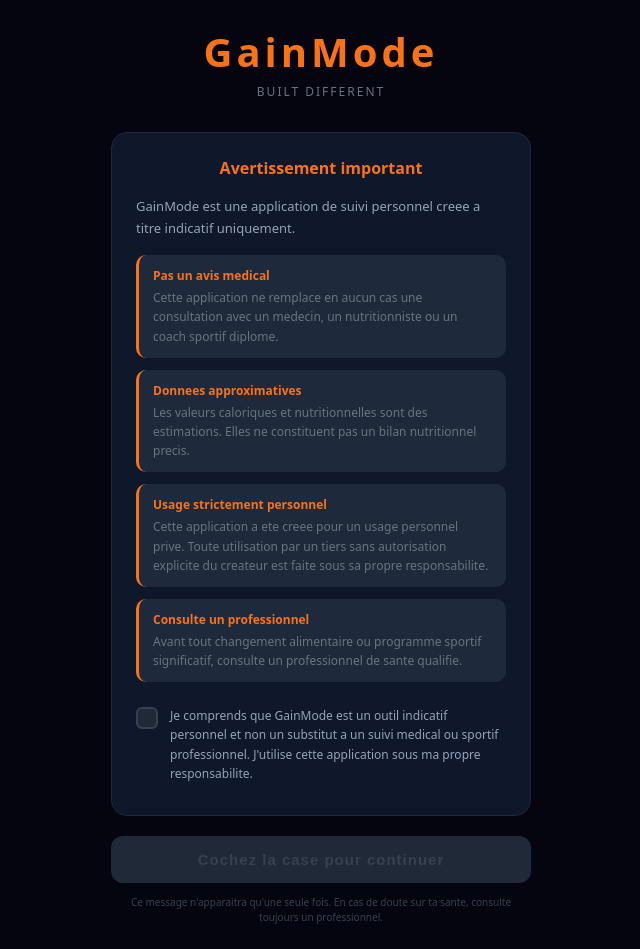
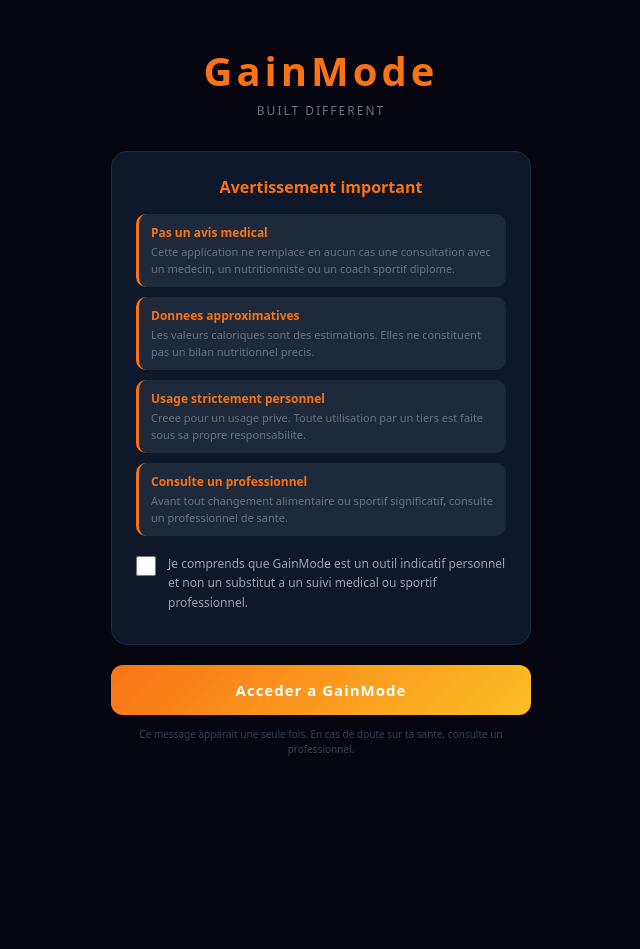
Before and after one commit to elde0777/prisedepoid, a React (Vite) app: page / in a window 1280 px wide. Shown: the whole page, without its empty margins (319-959 px from the left). After the commit the page ends 850 px from the top, so only its background shows below. Built offline with nearby package versions, Linux system fonts and the light colour scheme; the HTML template or start-up script is replaced by a standard one.

Commit message:
fix App.jsx

```diff
--- a/src/App.jsx
+++ b/src/App.jsx
@@ -782,9 +782,7 @@
     setShowApp(true);
   };
 
-  if (!showApp) {
-    return <DisclaimerScreen onAccept={acceptDisclaimer} />;
-  }
+  // showApp controls which screen to show inline
 
   const day = db[date] || { meals:{ breakfast:[], lunch:[], snack:[], dinner:[] }, weight:null, sleep:null, exercises:[] };
 
@@ -888,6 +886,64 @@
 
   return (
     <div style={S.root}>
+      {!showApp && (
+        <div style={{
+          position:"fixed",inset:0,background:"#050510",display:"flex",
+          flexDirection:"column",alignItems:"center",justifyContent:"center",
+          padding:"24px",fontFamily:"system-ui,sans-serif",zIndex:9999,overflowY:"auto"
+        }}>
+          <div style={{maxWidth:420,width:"100%"}}>
+            <div style={{textAlign:"center",marginBottom:32}}>
+              <div style={{fontSize:40,fontWeight:900,color:"#f97316",letterSpacing:4}}>GainMode</div>
+              <div style={{fontSize:12,color:"#6b7280",letterSpacing:2,marginTop:4}}>BUILT DIFFERENT</div>
+            </div>
+            <div style={{background:"#0f172a",border:"1px solid #1f2937",borderRadius:16,padding:24,marginBottom:20}}>
+              <div style={{fontSize:16,fontWeight:800,color:"#f97316",marginBottom:16,textAlign:"center"}}>
+                Avertissement important
+              </div>
+              {[
+                ["Pas un avis medical","Cette application ne remplace en aucun cas une consultation avec un medecin, un nutritionniste ou un coach sportif diplome."],
+                ["Donnees approximatives","Les valeurs caloriques sont des estimations. Elles ne constituent pas un bilan nutritionnel precis."],
+                ["Usage strictement personnel","Creee pour un usage prive. Toute utilisation par un tiers est faite sous sa propre responsabilite."],
+                ["Consulte un professionnel","Avant tout changement alimentaire ou sportif significatif, consulte un professionnel de sante."],
+              ].map(([title,text]) => (
+                <div key={title} style={{background:"#1e293b",borderRadius:10,padding:"10px 12px",borderLeft:"3px solid #f97316",marginBottom:10}}>
+                  <div style={{fontSize:12,fontWeight:700,color:"#f97316",marginBottom:3}}>{title}</div>
+                  <div style={{fontSize:11,color:"#6b7280",lineHeight:1.5}}>{text}</div>
+                </div>
+              ))}
+              <div style={{display:"flex",alignItems:"flex-start",gap:12,cursor:"pointer",padding:"8px 0",marginTop:8}}
+                onClick={()=>{
+                  const cb = document.getElementById("disclaimer-cb");
+                  if(cb) cb.checked = !cb.checked;
+                }}>
+                <input type="checkbox" id="disclaimer-cb"
+                  style={{width:20,height:20,accentColor:"#f97316",flexShrink:0,marginTop:2,cursor:"pointer"}}/>
+                <span style={{fontSize:12,color:"#94a3b8",lineHeight:1.6}}>
+                  Je comprends que GainMode est un outil indicatif personnel et non un substitut a un suivi medical ou sportif professionnel.
+                </span>
+              </div>
+            </div>
+            <button
+              onClick={()=>{
+                const cb = document.getElementById("disclaimer-cb");
+                if(cb && cb.checked) acceptDisclaimer();
+                else alert("Veuillez cocher la case pour continuer.");
+              }}
+              style={{
+                width:"100%",padding:"15px",
+                background:"linear-gradient(135deg,#f97316,#fbbf24)",
+                color:"#fff",border:"none",borderRadius:12,
+                fontWeight:800,fontSize:15,letterSpacing:1,cursor:"pointer"
+              }}>
+              Acceder a GainMode
+            </button>
+            <div style={{fontSize:10,color:"#374151",textAlign:"center",marginTop:12,lineHeight:1.5}}>
+              Ce message apparait une seule fois. En cas de doute sur ta sante, consulte un professionnel.
+            </div>
+          </div>
+        </div>
+      )}
       <style>{`
         *{box-sizing:border-box;margin:0;padding:0;}
         body{background:#050510;}
```
Also changed, not shown: 1 other file (tests, documents, lock files or other folders).
